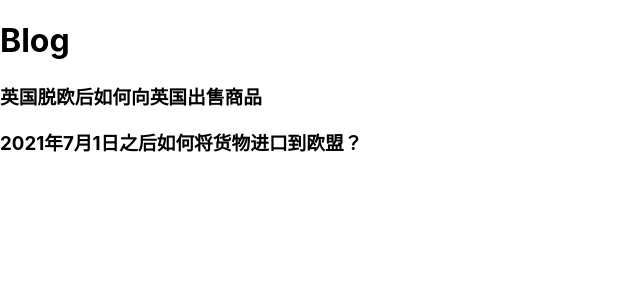
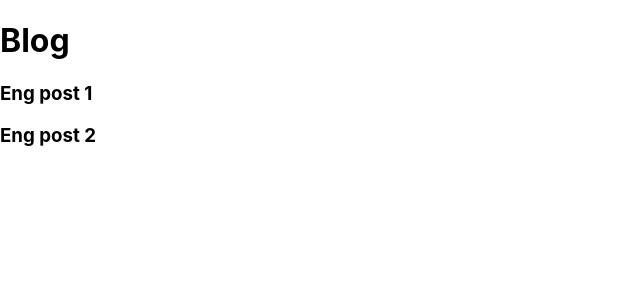
Before and after one commit to WWW-Stuudio/vercel-zh-slug-bug, a Next.js app: page /blog in a window 1280 px wide. Shown: the top 300 px of the page, without its empty margins (0-640 px from the left). Built offline with nearby package versions, Linux system fonts and the light colour scheme.

Commit message:
add conditionals and eng dummy content

```diff
--- a/content/blog.js
+++ b/content/blog.js
@@ -1,13 +1,29 @@
 export default [
   {
     title: '英国脱欧后如何向英国出售商品',
-    slug: decodeURI('英国脱欧后如何向英国出售商品'),
+    slug: encodeURI('英国脱欧后如何向英国出售商品'),
+    locale: 'zh',
     content:
       'Maecenas sed diam eget risus varius blandit sit amet non magna. Integer posuere erat a ante venenatis dapibus posuere velit aliquet. Vivamus sagittis lacus vel augue laoreet rutrum faucibus dolor auctor. Donec id elit non mi porta gravida at eget metus. Sed posuere consectetur est at lobortis. Cum sociis natoque penatibus et magnis dis parturient montes, nascetur ridiculus mus. Maecenas sed diam eget risus varius blandit sit amet non magna.',
   },
   {
     title: '2021年7月1日之后如何将货物进口到欧盟？',
-    slug: decodeURI('2021年7月1日之后如何将货物进口到欧盟？'),
+    slug: encodeURI('2021年7月1日之后如何将货物进口到欧盟？'),
+    locale: 'zh',
+    content:
+      'Maecenas sed diam eget risus varius blandit sit amet non magna. Integer posuere erat a ante venenatis dapibus posuere velit aliquet. Vivamus sagittis lacus vel augue laoreet rutrum faucibus dolor auctor. Donec id elit non mi porta gravida at eget metus. Sed posuere consectetur est at lobortis. Cum sociis natoque penatibus et magnis dis parturient montes, nascetur ridiculus mus. Maecenas sed diam eget risus varius blandit sit amet non magna.',
+  },
+  {
+    title: 'Eng post 1',
+    slug: 'eng-post-1',
+    locale: 'en',
+    content:
+      'Maecenas sed diam eget risus varius blandit sit amet non magna. Integer posuere erat a ante venenatis dapibus posuere velit aliquet. Vivamus sagittis lacus vel augue laoreet rutrum faucibus dolor auctor. Donec id elit non mi porta gravida at eget metus. Sed posuere consectetur est at lobortis. Cum sociis natoque penatibus et magnis dis parturient montes, nascetur ridiculus mus. Maecenas sed diam eget risus varius blandit sit amet non magna.',
+  },
+  {
+    title: 'Eng post 2',
+    slug: 'eng-post-2',
+    locale: 'en',
     content:
       'Maecenas sed diam eget risus varius blandit sit amet non magna. Integer posuere erat a ante venenatis dapibus posuere velit aliquet. Vivamus sagittis lacus vel augue laoreet rutrum faucibus dolor auctor. Donec id elit non mi porta gravida at eget metus. Sed posuere consectetur est at lobortis. Cum sociis natoque penatibus et magnis dis parturient montes, nascetur ridiculus mus. Maecenas sed diam eget risus varius blandit sit amet non magna.',
   },
--- a/pages/blog/index.js
+++ b/pages/blog/index.js
@@ -2,15 +2,22 @@ import blog from 'content/blog'
 import Link from 'next/link'
 
 const BlogIndex = ({ posts }) => {
+  const blogSlug = {
+    en: 'blog',
+    zh: '%e5%8d%9a%e5%ae%a2',
+  }
+
   return (
     <div>
       <h1>Blog</h1>
       {posts.map((post, index) => {
+        const { slug, locale, title } = post
+
         return (
           <div key={index}>
-            <Link href={`/%e5%8d%9a%e5%ae%a2/${post.slug}`} locale="zh">
+            <Link href={`/${blogSlug[locale]}/${slug}`} locale={locale}>
               <a>
-                <h3>{post.title}</h3>
+                <h3>{title}</h3>
               </a>
             </Link>
           </div>
@@ -21,9 +28,10 @@ const BlogIndex = ({ posts }) => {
 }
 
 export async function getStaticProps({ locale }) {
+  const currentLanguagePosts = blog.filter((post) => post.locale === locale)
   return {
     props: {
-      posts: blog,
+      posts: currentLanguagePosts,
     },
   }
 }
--- a/pages/index.js
+++ b/pages/index.js
@@ -6,6 +6,9 @@ export default function Home() {
       <h1>INDEX</h1>
       <Link href="/%e5%8d%9a%e5%ae%a2" locale="zh">
         <a>Chinese blog</a>
+      </Link>{' '}
+      <Link href="/blog" locale="en">
+        <a>English blog</a>
       </Link>
     </div>
   )
```
Also changed, not shown: pages/blog/[slug].js (+20 -6 lines).
